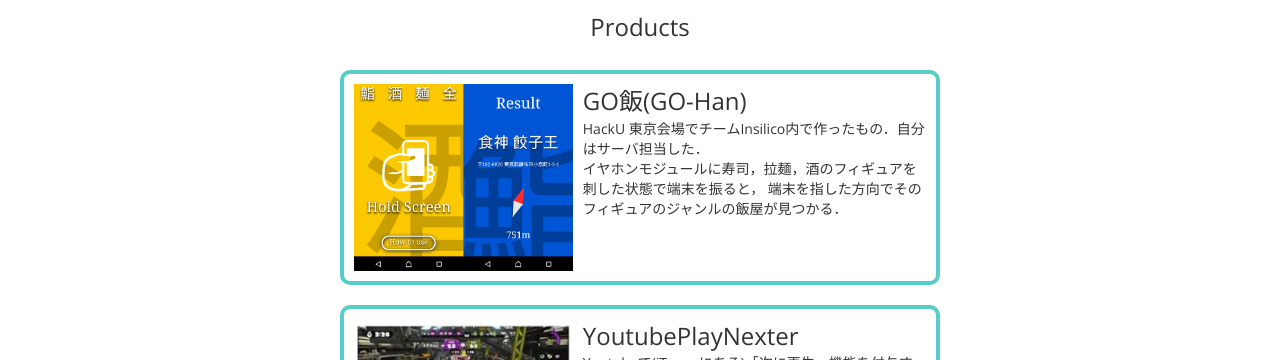
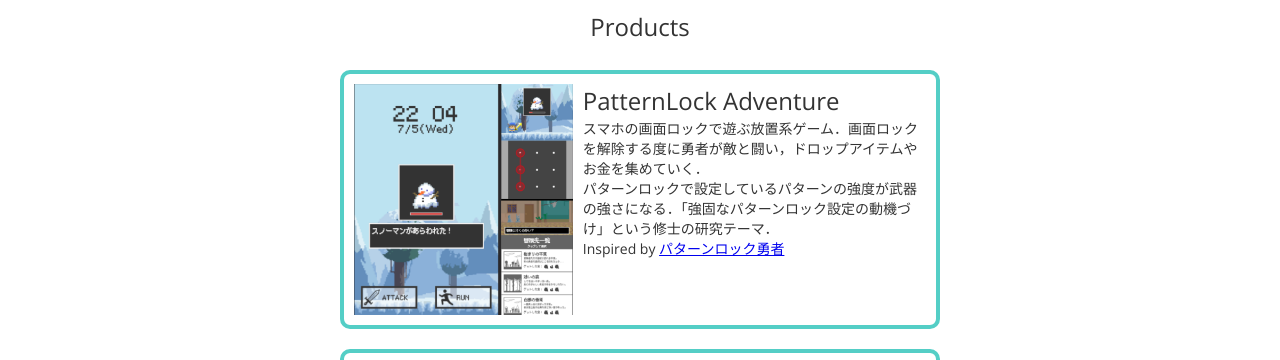
Before and after one commit to kinmemodoki/kinmemodoki.github.io, a plain HTML site: page index.html in a window 1280 px wide. Shown: the part 522-882 px from the top of the page. Drawn offline with nearby package versions, Linux system fonts and the light colour scheme.

Commit message:
PLA追加

```diff
--- a/index.html
+++ b/index.html
@@ -59,17 +59,17 @@
     </div>
     <br>
     <h3>Products</h3>
-    <!--
+
     <br>
     <div class="productbox">
       <img src="./images/PLadv.png" alt="sitelogo" class="img-responsive productimg pull-left">
       <a class="productname">PatternLock Adventure</a>
       <br>スマホの画面ロックで遊ぶ放置系ゲーム．画面ロックを解除する度に勇者が敵と闘い，ドロップアイテムやお金を集めていく．<br>
       パターンロックで設定しているパターンの強度が武器の強さになる．「強固なパターンロック設定の動機づけ」という修士の研究テーマ．<br>
-      <a href="http://cedec.cesa.or.jp/2015/event/detail/002.htm" target="_blank">元ネタ</a>があるのでそのまま公開はしないが，論文書き終わったらパクリにならない程度に改変して公開したい．
+      Inspired by <a href="http://cedec.cesa.or.jp/2015/event/detail/002.htm" target="_blank">パターンロック勇者</a>
       <div class="clearfix visible-ms"></div>
     </div>
-    -->
+
     <br>
     <div class="productbox">
       <img src="./images/gohan.png" alt="sitelogo" class="img-responsive productimg pull-left">
```
